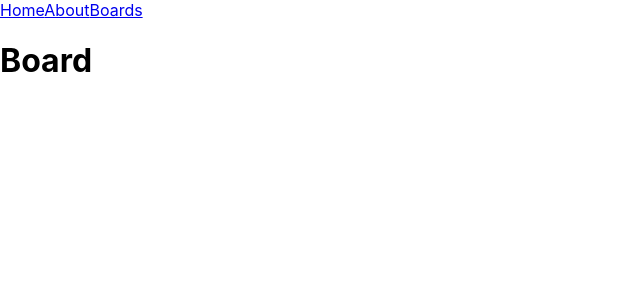
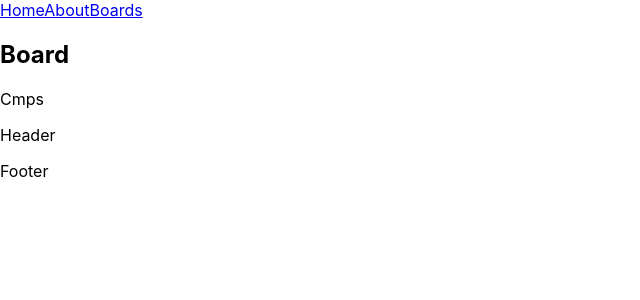
Before and after one commit to AvivAzulay/Agorello, a React (Create React App) app: page /#/board in a window 1280 px wide. Shown: the top 300 px of the page, without its empty margins (0-640 px from the left). Built offline with nearby package versions, Linux system fonts and the light colour scheme.

Commit message:
card preview title 1.0.2

```diff
--- /dev/null
+++ b/src/cmps/CardList.jsx
@@ -0,0 +1,10 @@
+import { CardPreview } from './CardPreview.jsx'
+
+export function CardList({cards}) {
+  console.log(cards)
+    return (
+    <div className="group-list">
+      { cards.map(card => <CardPreview card={card} key={card.id} />)}
+    </div>
+  )
+}
--- /dev/null
+++ b/src/cmps/CardPreview.jsx
@@ -0,0 +1,19 @@
+import React, { Component } from 'react'
+
+export class CardPreview extends Component {
+    state = {
+        card: null
+    }
+
+    componentDidMount() {
+
+    }
+
+    render() {
+        return (
+            <article className="card-preview" >
+                <p>{this.props.card.title}</p>
+            </article>
+        )
+    }
+}
--- /dev/null
+++ b/src/cmps/GroupList.jsx
@@ -0,0 +1,10 @@
+import { GroupPreview } from './GroupPreview.jsx'
+
+export function GroupList({groups}) {
+  console.log(groups)
+    return (
+    <div className="group-list">
+      { groups.map(group => <GroupPreview group={group} key={group.id} />)}
+    </div>
+  )
+}
--- /dev/null
+++ b/src/cmps/GroupPreview.jsx
@@ -0,0 +1,24 @@
+import React, { Component } from 'react'
+
+import { CardList } from './CardList'
+
+export class GroupPreview extends Component {
+    state = {
+        group: null
+    }
+
+    componentDidMount() {
+
+    }
+
+    render() {
+        const { group:{title, cards} } = this.props
+        return (
+            <article className="group-preview" >
+                <p>{title}</p>
+                <CardList cards={cards}/>
+                {/* <AddCard /> */}
+            </article>
+        )
+    }
+}
--- a/src/pages/BoardApp.jsx
+++ b/src/pages/BoardApp.jsx
@@ -1,7 +1,8 @@
 import React, { Component } from 'react'
 import { connect } from 'react-redux'
+
 import { loadBoard } from '../store/action/board.action.js'
-
+import { GroupList } from '../cmps/GroupList'
 
 class _BoardApp extends Component {
 
@@ -11,14 +12,17 @@ class _BoardApp extends Component {
 
     componentDidMount() {
         this.props.loadBoard()
-        console.log(this.state);
+        console.log(this.props.board);
     }
 
 
     render() {
-
+        if (!this.props.board) return <div>Loading...</div>
         return (
+            <section>
             <h1>Board</h1>
+            <GroupList groups={this.props.board.groups} />
+            </section>
         )
     }
 }
```
